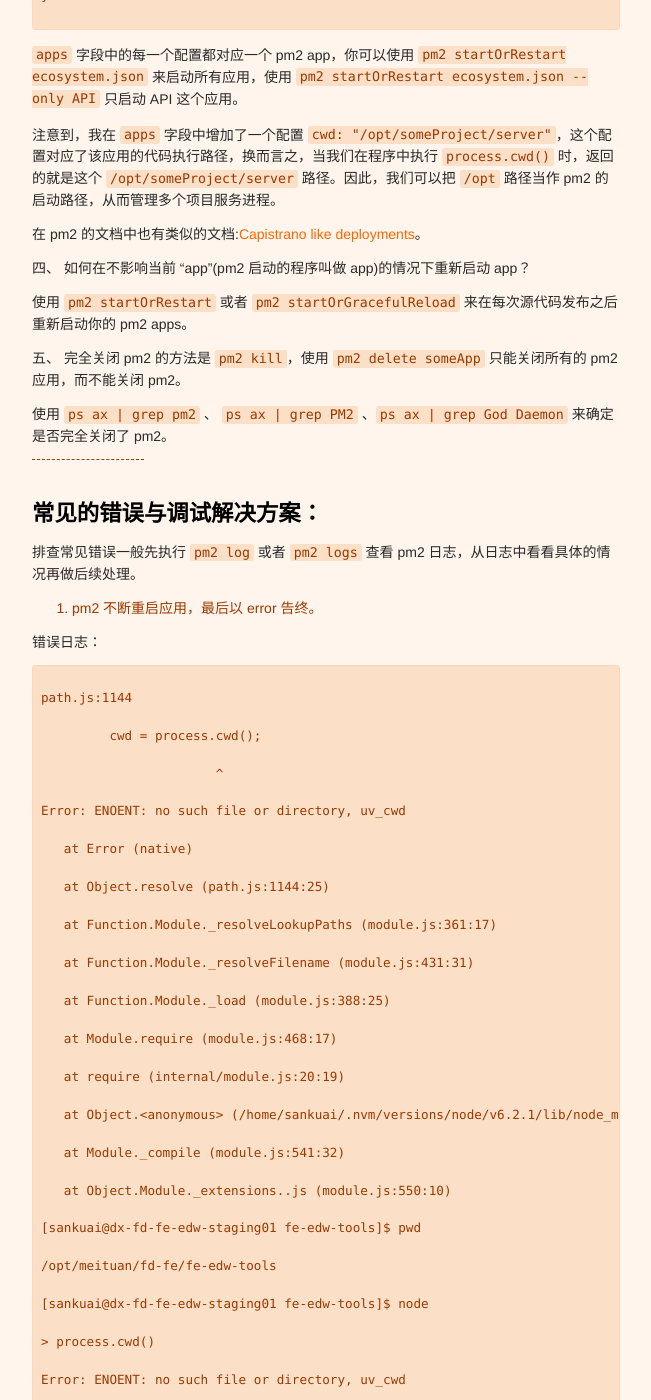
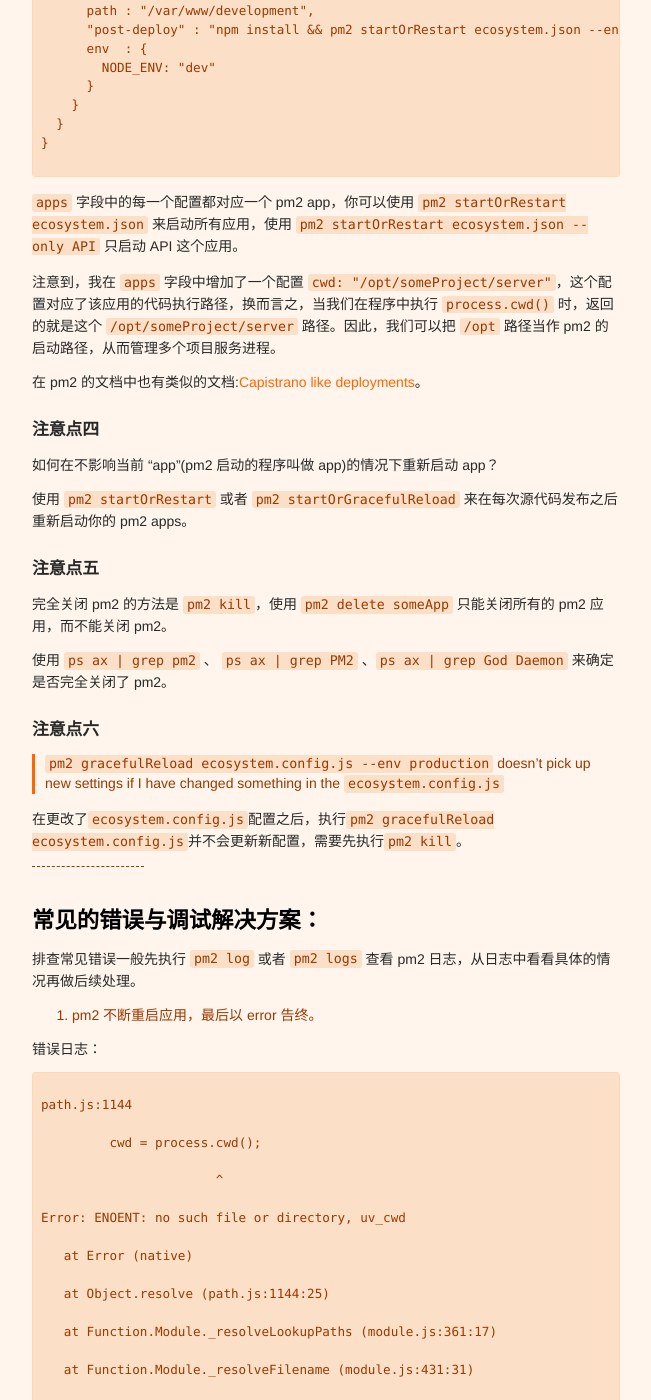
Before and after one commit to xianyuxmu/xianyuxmu.github.io, a Jekyll site: the page built from _posts/2016-12-24-pm2-usage.md, in a window 1280 px wide and 1400 px high, scrolled down 1889 px. Shown: the whole window, without its empty margins (314-965 px from the left). Built offline with Jekyll 4.4.1, drawn with Linux system fonts in a browser that asks for light colours; comment, search, counter and statistics services are not loaded; some of the changed text lies outside the part shown.

Commit message:
update content

````diff
--- a/_posts/2016-12-24-pm2-usage.md
+++ b/_posts/2016-12-24-pm2-usage.md
@@ -19,12 +19,16 @@
 
 ## 注意点：
 
-一、 保证你的 pm2 启动的目录不能在停止 pm2 前被删除，否则将会导致往后的 pm2 因为找不到执行路径产生 ERROR，停止运行。
+### 注意点一
+
+保证你的 pm2 启动的目录不能在停止 pm2 前被删除，否则将会导致往后的 pm2 因为找不到执行路径产生 ERROR，停止运行。
 
 如何查看 pm2 应用的执行路径：执行 `ps ax | grep pm2`，在执行结果中寻在 pm2 进程 PID，执行 `ls -l /proc/PM2_PID/cwd`，可以查看到该进程的执行路径。
 
 
-二、 执行大部分的 pm2 指令将会初始化 pm2，`pm2` 和 `pm2 kill` 除外，在非目标的路径下执行 pm2 指令时千万要注意，pm2 的 God Daemon 可能已经被启动。如：`PM2 Successfully daemonized`
+### 注意点二
+
+执行大部分的 pm2 指令将会初始化 pm2，`pm2` 和 `pm2 kill` 除外，在非目标的路径下执行 pm2 指令时千万要注意，pm2 的 God Daemon 可能已经被启动。如：`PM2 Successfully daemonized`
 
 ``` bash
 ➜  _drafts git:(master) ✗ pm2 --help
@@ -32,7 +36,9 @@
 [PM2] PM2 Successfully daemonized
 ```
 
-三、 使用 pm2 的 ecosystem.json 配置来启动你的 pm2 程序，简单的配置让启动过程更加清晰，从而提高你的工作效率。
+### 注意点三
+
+使用 pm2 的 ecosystem.json 配置来启动你的 pm2 程序，简单的配置让启动过程更加清晰，从而提高你的工作效率。
 
 在项目根路径执行 ` pm2 ecosystem`，会生成一个 `ecosystem.json` 文件。
 
@@ -101,13 +107,23 @@
 
 在 pm2 的文档中也有类似的文档:[Capistrano like deployments](http://pm2.keymetrics.io/docs/tutorials/capistrano-like-deployments)。
 
-四、 如何在不影响当前 "app"(pm2 启动的程序叫做 app)的情况下重新启动 app？
+### 注意点四
+
+如何在不影响当前 "app"(pm2 启动的程序叫做 app)的情况下重新启动 app？
 
 使用 `pm2 startOrRestart` 或者 `pm2 startOrGracefulReload` 来在每次源代码发布之后重新启动你的 pm2 apps。
 
-五、 完全关闭 pm2 的方法是 `pm2 kill`，使用 `pm2 delete someApp` 只能关闭所有的 pm2 应用，而不能关闭 pm2。
+### 注意点五
+
+完全关闭 pm2 的方法是 `pm2 kill`，使用 `pm2 delete someApp` 只能关闭所有的 pm2 应用，而不能关闭 pm2。
 
 使用 `ps ax | grep pm2` 、 `ps ax | grep PM2` 、`ps ax | grep God Daemon` 来确定是否完全关闭了 pm2。
+
+### 注意点六
+
+> `pm2 gracefulReload ecosystem.config.js --env production` doesn't pick up new settings if I have changed something in the `ecosystem.config.js`
+
+在更改了`ecosystem.config.js`配置之后，执行`pm2 gracefulReload ecosystem.config.js`并不会更新新配置，需要先执行`pm2 kill`。
 
 ----
 
````
